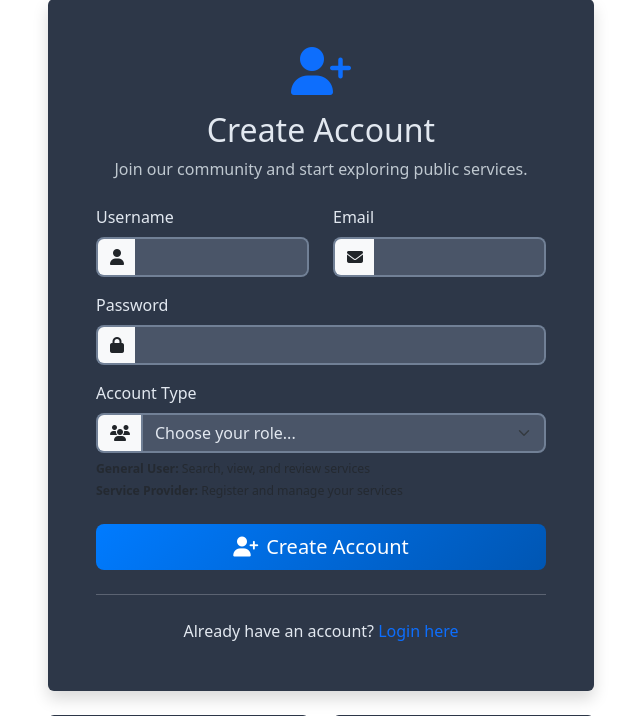
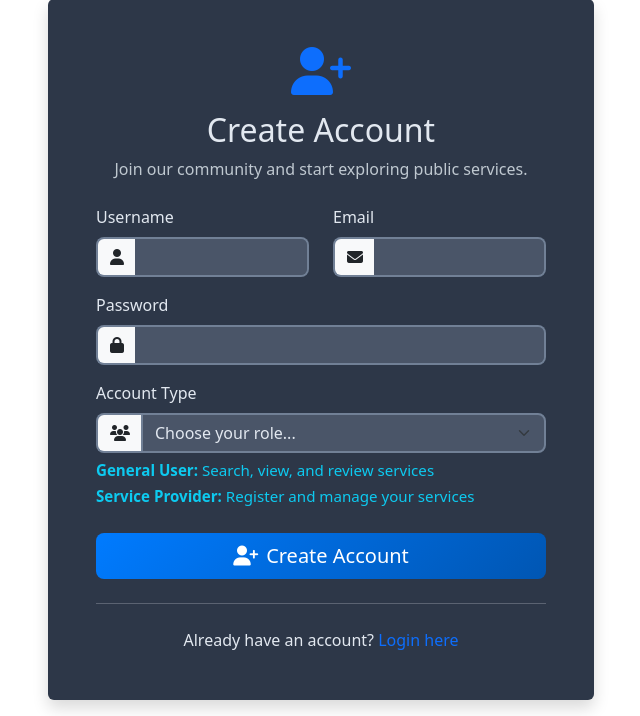
Before and after one commit to kelvin110503/SD-ASM, a Flask app: page /register in a window 1280 px wide. Shown: the part 87-803 px from the top of the page, without its empty margins (319-959 px from the left). Run offline with Flask 3, Linux system fonts and the light colour scheme.

Commit message:
register info message

```diff
--- a/templates/register.html
+++ b/templates/register.html
@@ -58,7 +58,7 @@
                                 <option value="provider">Service Provider</option>
                             </select>
                         </div>
-                        <div class="form-text">
+                        <div class="form-text text-info" style="font-size:1.08rem; font-weight: 500;">
                             <small>
                                 <strong>General User:</strong> Search, view, and review services<br>
                                 <strong>Service Provider:</strong> Register and manage your services
```
